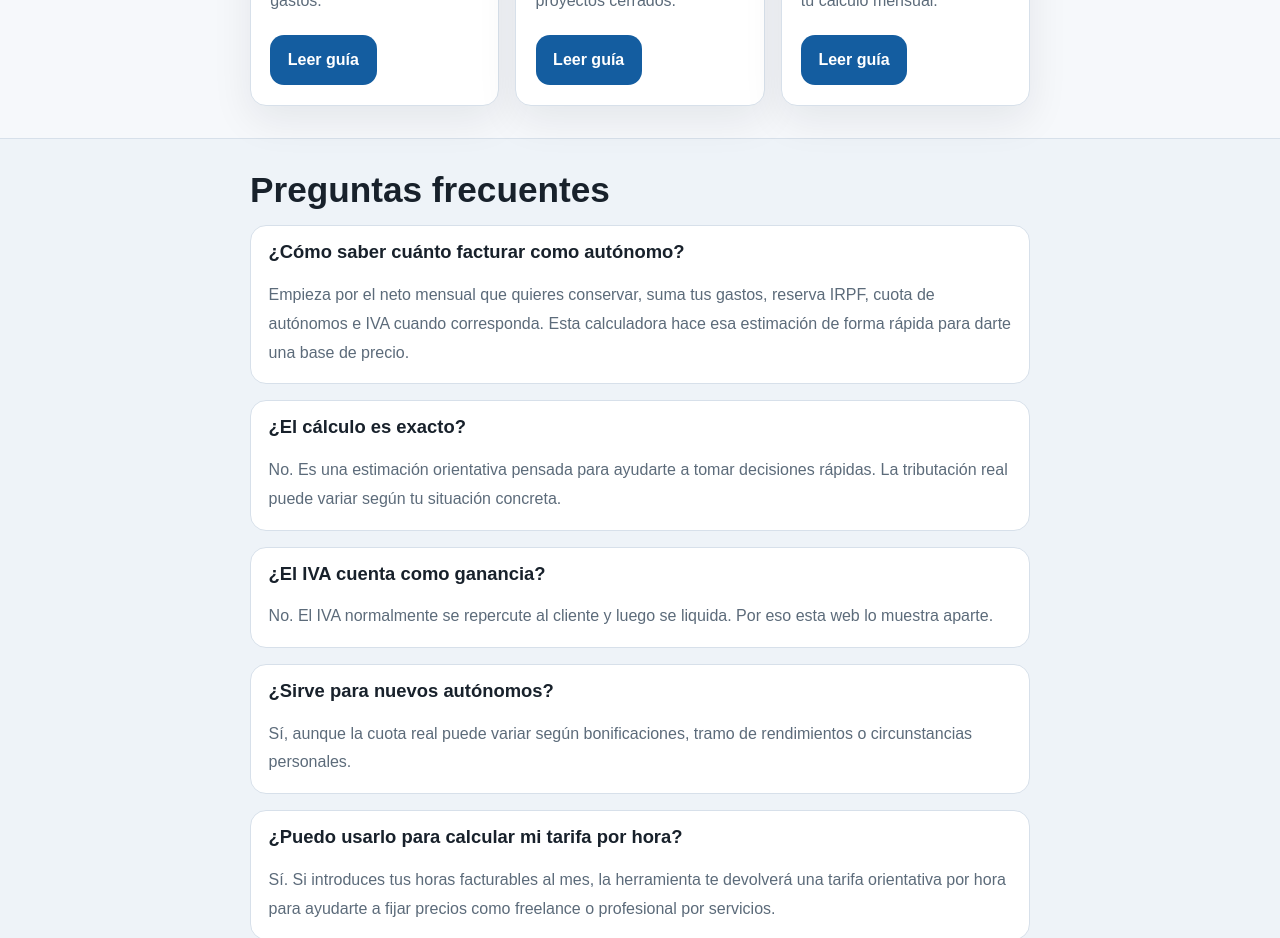
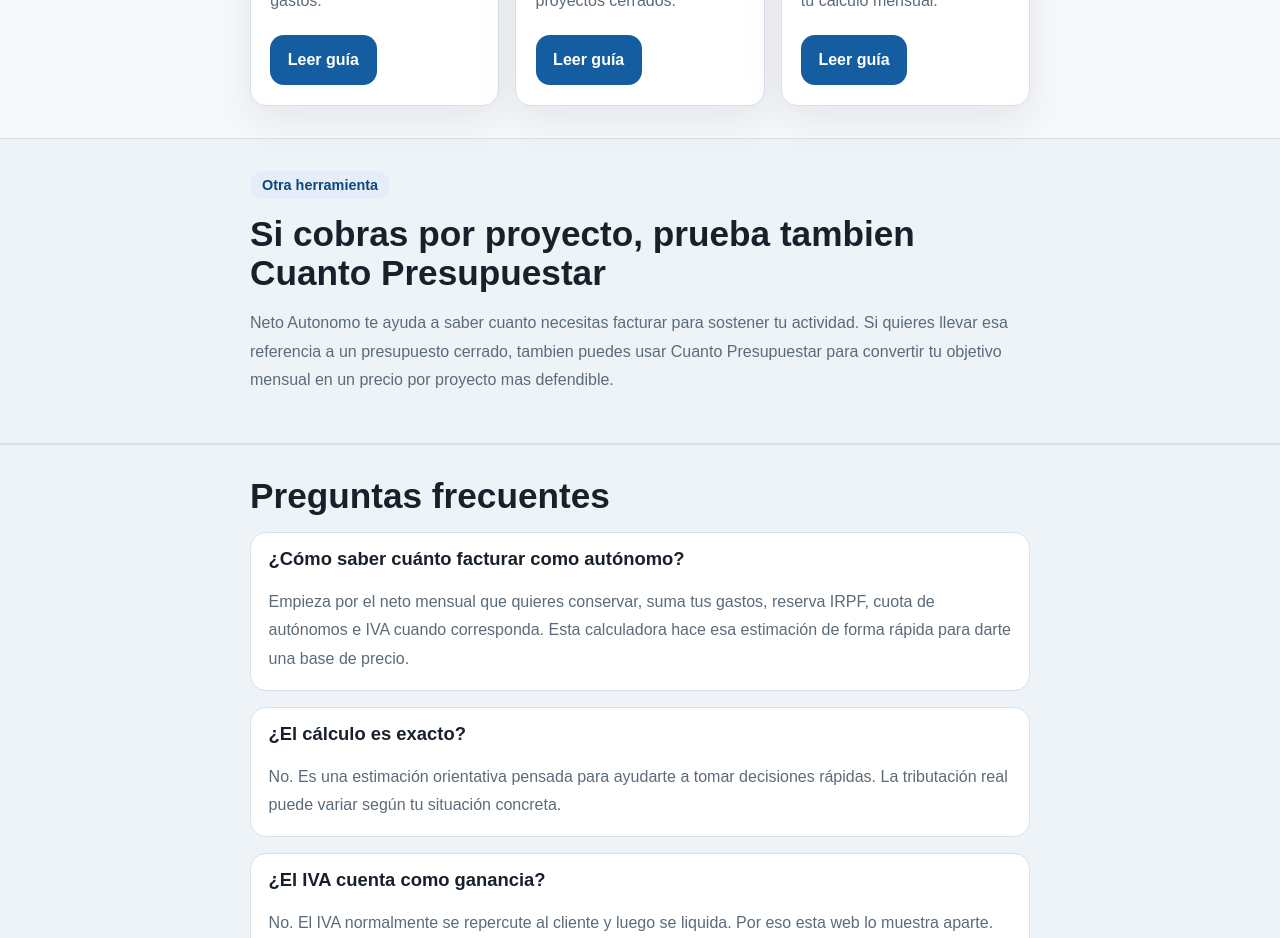
Before and after one commit to djimenezm/neto-autonomo, a Next.js app: page / in a window 1280 px wide. Shown: the part 3140-4078 px from the top of the page. Built offline with nearby package versions, Linux system fonts and the light colour scheme; no server answers.

Commit message:
Add cross-link to Cuanto Presupuestar

```diff
--- a/app/page.tsx
+++ b/app/page.tsx
@@ -245,6 +245,18 @@ export default function HomePage() {
           </div>
         </div>
       </section>
+      <section className="section alt">
+        <div className="container text-block">
+          <span className="eyebrow">Otra herramienta</span>
+          <h2>Si cobras por proyecto, prueba tambien Cuanto Presupuestar</h2>
+          <p>
+            Neto Autonomo te ayuda a saber cuanto necesitas facturar para sostener tu actividad. Si
+            quieres llevar esa referencia a un presupuesto cerrado, tambien puedes usar{' '}
+            <a href="https://www.cuantopresupuestar.es">Cuanto Presupuestar</a> para convertir tu
+            objetivo mensual en un precio por proyecto mas defendible.
+          </p>
+        </div>
+      </section>
 
       <FAQ />
       <Footer />
```
